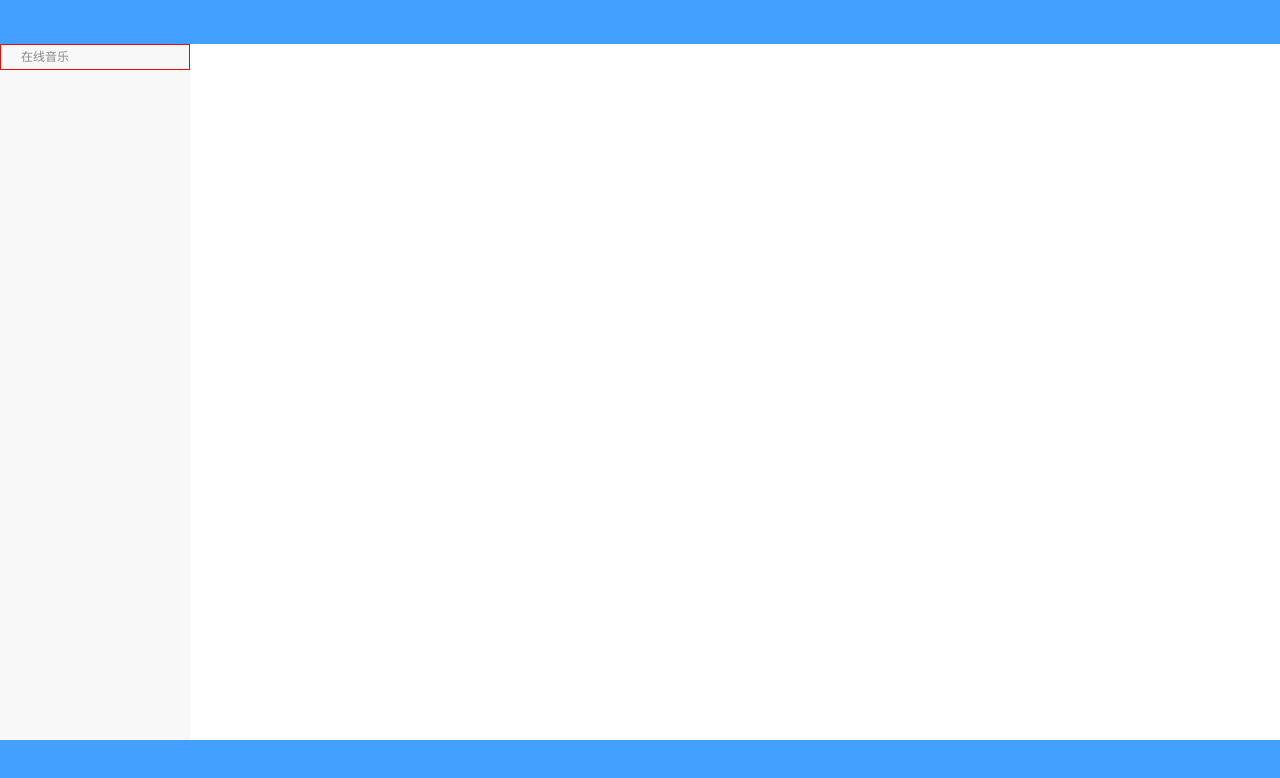
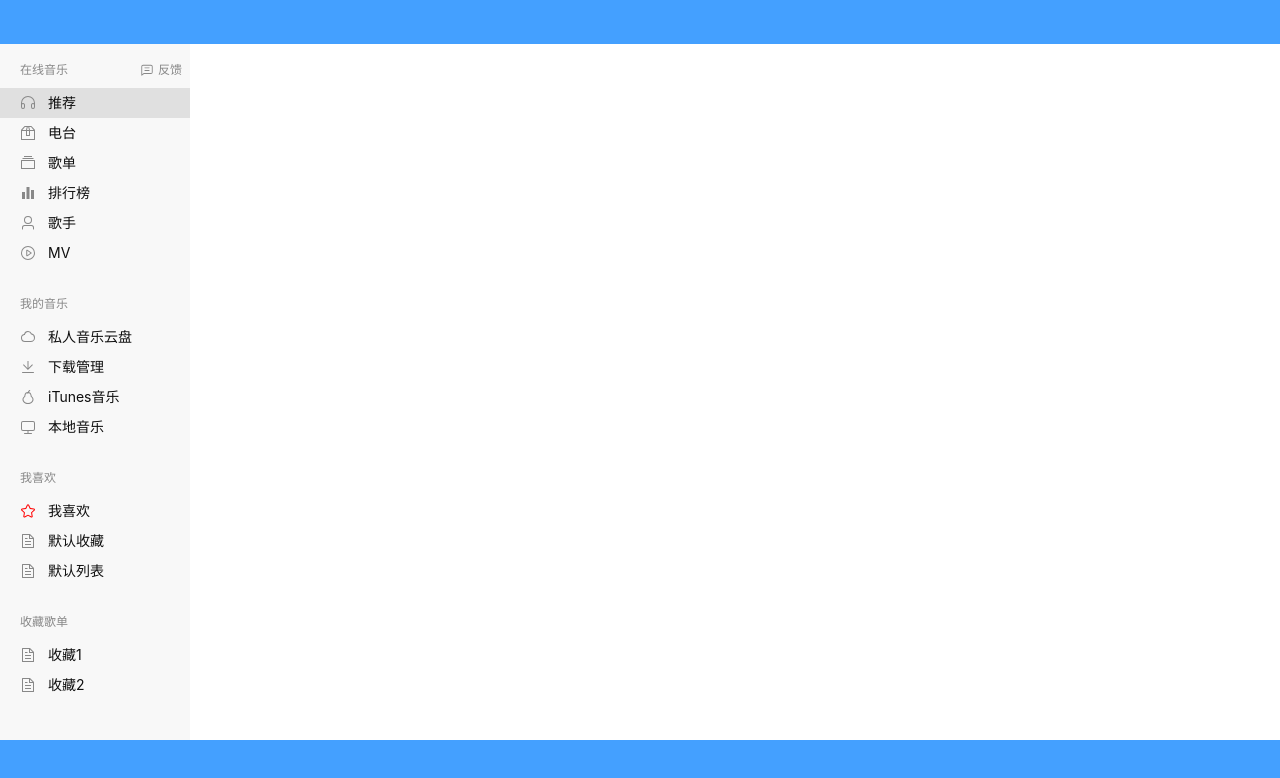
Before and after one commit to xzzfxz/music-player, a Vue app: page / in a window 1280 px wide. Shown: the top 778 px of the page. Built offline with nearby package versions, Linux system fonts and the light colour scheme.

Commit message:
feat: 添加eslint,prettier,左侧菜单

```diff
--- a/package.json
+++ b/package.json
@@ -10,6 +10,7 @@
     "tauri": "tauri"
   },
   "dependencies": {
+    "@element-plus/icons-vue": "^2.1.0",
     "@tauri-apps/api": "^2.0.0-alpha.11",
     "@tauri-apps/plugin-shell": "^2.0.0-alpha.3",
     "@types/node": "^20.9.0",
@@ -19,8 +20,13 @@
   },
   "devDependencies": {
     "@tauri-apps/cli": "^2.0.0-alpha.17",
+    "@typescript-eslint/eslint-plugin": "^6.10.0",
+    "@typescript-eslint/parser": "^6.10.0",
     "@vitejs/plugin-vue": "^4.2.3",
     "autoprefixer": "^10.4.16",
+    "eslint": "^8.53.0",
+    "eslint-plugin-vue": "^9.18.1",
+    "postcss": "^8.4.31",
     "sass": "^1.69.5",
     "typescript": "^5.0.2",
     "unplugin-auto-import": "^0.16.7",
--- a/src/App.vue
+++ b/src/App.vue
@@ -1,11 +1,14 @@
 <template>
   <div class="app-all-container">
-    <RouterView />
+    <el-config-provider :locale="zhCn">
+      <RouterView />
+    </el-config-provider>
   </div>
 </template>
 
 <script setup lang="ts">
 import { RouterView } from 'vue-router';
+import zhCn from 'element-plus/es/locale/lang/zh-cn';
 </script>
 
 <style scoped lang="scss">
--- a/src/assets/styles/global.scss
+++ b/src/assets/styles/global.scss
@@ -3,6 +3,7 @@
 }
 
 .flex-center {
+  @extend .flex;
   align-items: center;
   justify-content: center;
 }
@@ -10,3 +11,7 @@
 .no-shrink {
   flex-shrink: 0;
 }
+
+.click-active:active {
+  opacity: 0.8;
+}
--- a/src/assets/styles/styles.css
+++ b/src/assets/styles/styles.css
@@ -91,6 +91,10 @@ button {
   outline: none;
 }
 
+div {
+  box-sizing: border-box;
+}
+
 #greet-input {
   margin-right: 5px;
 }
--- a/src/components/menuItem/index.vue
+++ b/src/components/menuItem/index.vue
@@ -1,25 +1,120 @@
 <template>
   <div class="menu-item-container">
     <div class="menu-header-container flex">
-      <div class="menu-title">在线音乐</div>
+      <div class="menu-title">{{ props.data.title }}</div>
       <div class="menu-right flex">
-        <div class="feedback flex"></div>
+        <div
+          v-if="props.data.showFeedback"
+          class="menu-feedback menu-click-item click-active flex"
+        >
+          <el-icon class="menu-icon"><ChatLineSquare /></el-icon>
+          <div class="menu-text">反馈</div>
+        </div>
+      </div>
+    </div>
+    <div class="menu-child-container">
+      <div
+        class="menu-child-item flex"
+        :class="{ selected: props.selectedItem === item.id }"
+        v-for="item in childMenuList"
+        :key="item.id"
+        @click="handleChangeMenu(item)"
+      >
+        <div class="menu-child-icon">
+          <el-icon
+            class="menu-child-icon flex"
+            v-if="item.color"
+            :style="{ color: item.color }"
+          >
+            <component :is="item.iconCom"></component>
+          </el-icon>
+          <el-icon class="menu-child-icon flex" v-else>
+            <component :is="item.iconCom"></component>
+          </el-icon>
+        </div>
+        <div class="menu-child-text">{{ item.name }}</div>
       </div>
     </div>
   </div>
 </template>
 
-<script setup lang="ts"></script>
+<script setup lang="ts">
+import { MenuCategory, MenuChild } from '@/interface';
+import { ChatLineSquare } from '@element-plus/icons-vue';
+import { PropType, computed } from 'vue';
+
+const emit = defineEmits(['change']);
+
+const props = defineProps({
+  // 菜单数据
+  data: {
+    type: Object as PropType<MenuCategory>,
+    default: () => ({})
+  },
+  // 当前选中项
+  selectedItem: {
+    type: String,
+    default: 'recommend'
+  }
+});
+
+// 子菜单
+const childMenuList = computed(() => {
+  return props.data.menuList || [];
+});
+
+// 切换菜单
+const handleChangeMenu = (menuItem: MenuChild) => {
+  if (menuItem.id === props.selectedItem) {
+    return;
+  } else {
+    emit('change', menuItem);
+  }
+};
+</script>
 
 <style lang="scss" scoped>
-.menu-item-container {
+.menu-header-container {
   padding-left: 20px;
-  border: 1px solid red;
-}
-.menu-header-container {
+  padding-right: 8px;
   align-items: center;
   justify-content: space-between;
   font-size: 12px;
   color: $menuColor;
+  .menu-click-item {
+    cursor: pointer;
+  }
+  .menu-feedback {
+    align-items: center;
+    .menu-icon {
+      margin-right: 4px;
+      font-size: 14px;
+    }
+  }
+}
+.menu-child-container {
+  margin-top: 6px;
+  font-size: 14px;
+  .menu-child-item {
+    height: 30px;
+    padding-left: 20px;
+    padding-right: 8px;
+    align-items: center;
+    cursor: pointer;
+    &:hover {
+      background-color: #fff;
+    }
+    &.selected {
+      background-color: #e0e0e0;
+    }
+    .menu-child-icon {
+      align-items: center;
+      font-size: 16px;
+      color: $menuColor;
+    }
+    .menu-child-text {
+      margin-left: 12px;
+    }
+  }
 }
 </style>
--- /dev/null
+++ b/src/interface/index.ts
@@ -0,0 +1,20 @@
+/**
+ * @description: 子菜单
+ * @return {*}
+ */
+export interface MenuChild {
+  id: string;
+  name: string;
+  iconCom: any;
+  color?: string;
+}
+
+/**
+ * @description: 菜单分类
+ * @return {*}
+ */
+export interface MenuCategory {
+  title: string;
+  showFeedback?: boolean;
+  menuList: MenuChild[];
+}
--- a/src/layout/main.vue
+++ b/src/layout/main.vue
@@ -25,6 +25,7 @@ import FootBar from '@/components/footBar/index.vue';
   flex-direction: column;
 }
 .main-router-container {
+  height: 0;
   flex-grow: 1;
 }
 </style>
--- a/src/views/index/component/menu.vue
+++ b/src/views/index/component/menu.vue
@@ -1,11 +1,101 @@
 <template>
-  <div>
-    <MenuItem />
+  <div class="menu-category">
+    <MenuItem
+      :data="state.onlineMenu"
+      :selectedItem="state.selectedItem"
+      @change="handleMenuChange"
+    />
+  </div>
+  <div class="menu-category">
+    <MenuItem
+      :data="state.myMusicMenu"
+      :selectedItem="state.selectedItem"
+      @change="handleMenuChange"
+    />
+  </div>
+  <div class="menu-category">
+    <MenuItem
+      :data="state.selfCreateMenu"
+      :selectedItem="state.selectedItem"
+      @change="handleMenuChange"
+    />
+  </div>
+  <div class="menu-category">
+    <MenuItem
+      :data="state.collectMenu"
+      :selectedItem="state.selectedItem"
+      @change="handleMenuChange"
+    />
   </div>
 </template>
 
 <script setup lang="ts">
 import MenuItem from '@/components/menuItem/index.vue';
+import { MenuCategory, MenuChild } from '@/interface';
+import {
+  Headset,
+  Box,
+  VideoPlay,
+  Monitor,
+  Histogram,
+  User,
+  MostlyCloudy,
+  Download,
+  Pear,
+  Files,
+  Star,
+  Document
+} from '@element-plus/icons-vue';
+import { shallowReactive } from 'vue';
+
+const state = shallowReactive({
+  selectedItem: 'recommend',
+  onlineMenu: {
+    title: '在线音乐',
+    showFeedback: true,
+    menuList: [
+      { id: 'recommend', name: '推荐', iconCom: Headset },
+      { id: 'radio', name: '电台', iconCom: Box },
+      { id: 'songList', name: '歌单', iconCom: Files },
+      { id: 'rankingList', name: '排行榜', iconCom: Histogram },
+      { id: 'singer', name: '歌手', iconCom: User },
+      { id: 'mv', name: 'MV', iconCom: VideoPlay }
+    ]
+  } as MenuCategory,
+  myMusicMenu: {
+    title: '我的音乐',
+    menuList: [
+      { id: 'privateCloudDisk', name: '私人音乐云盘', iconCom: MostlyCloudy },
+      { id: 'download', name: '下载管理', iconCom: Download },
+      { id: 'iTunes', name: 'iTunes音乐', iconCom: Pear },
+      { id: 'local', name: '本地音乐', iconCom: Monitor }
+    ]
+  } as MenuCategory,
+  selfCreateMenu: {
+    title: '我喜欢',
+    menuList: [
+      { id: 'like', name: '我喜欢', iconCom: Star, color: 'red' },
+      { id: 'defaultCollect', name: '默认收藏', iconCom: Document },
+      { id: 'defaultList', name: '默认列表', iconCom: Document }
+    ]
+  } as MenuCategory,
+  collectMenu: {
+    title: '收藏歌单',
+    menuList: [
+      { id: 'collect1', name: '收藏1', iconCom: Document },
+      { id: 'collect2', name: '收藏2', iconCom: Document }
+    ]
+  } as MenuCategory
+});
+
+// 菜单改变
+const handleMenuChange = (menuItem: MenuChild) => {
+  state.selectedItem = menuItem.id;
+};
 </script>
 
-<style lang="scss" scoped></style>
+<style lang="scss" scoped>
+.menu-category {
+  margin-bottom: 24px;
+}
+</style>
--- a/src/views/index/index.vue
+++ b/src/views/index/index.vue
@@ -17,7 +17,11 @@ import Menu from './component/menu.vue';
 }
 .menu-container {
   width: 190px;
+  height: 100%;
+  padding-top: 14px;
   background-color: #f8f8f8;
+  overflow-x: hidden;
+  overflow-y: auto;
 }
 .main-container {
   background-color: #ffffff;
```
Also changed, not shown: .eslintrc.json (added), .prettierrc.json (added).
